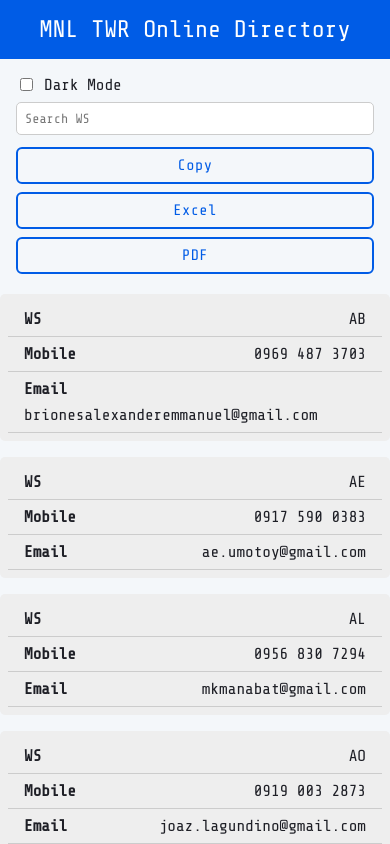
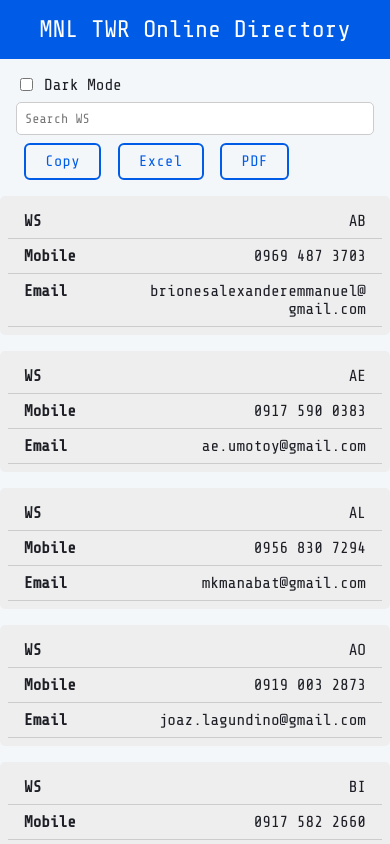
Before and after one commit to skrain69/tower-directory, a plain HTML site: page index.html in a window 390 px wide. Shown: the top 844 px of the page. Drawn offline with nearby package versions, Linux system fonts and the light colour scheme.

Commit message:
fixed spacing

```diff
--- a/index.html
+++ b/index.html
@@ -173,10 +173,6 @@
           display: block;
         }
 
-        .controls button {
-          width: 100%;
-          margin: 0.25rem 0;
-        }
         thead {
           display: none;
         }
@@ -195,18 +191,22 @@
         td {
           display: flex;
           justify-content: space-between;
+          align-items: flex-start;
           padding: 0.5rem 1rem;
-          gap: 0.5rem; /* add this */
-          flex-wrap: wrap; /* wrap text when needed */
-        }
-
-        td a {
-          word-break: break-all; /* prevent overflow of long emails */
+          gap: 0.5rem;
         }
 
         td::before {
           content: attr(data-label);
           font-weight: bold;
+          flex: 1;
+          min-width: 90px; /* Ensures label is wide enough */
+        }
+
+        td a {
+          flex: 2;
+          text-align: right;
+          word-break: break-word;
         }
       }
     </style>
```
